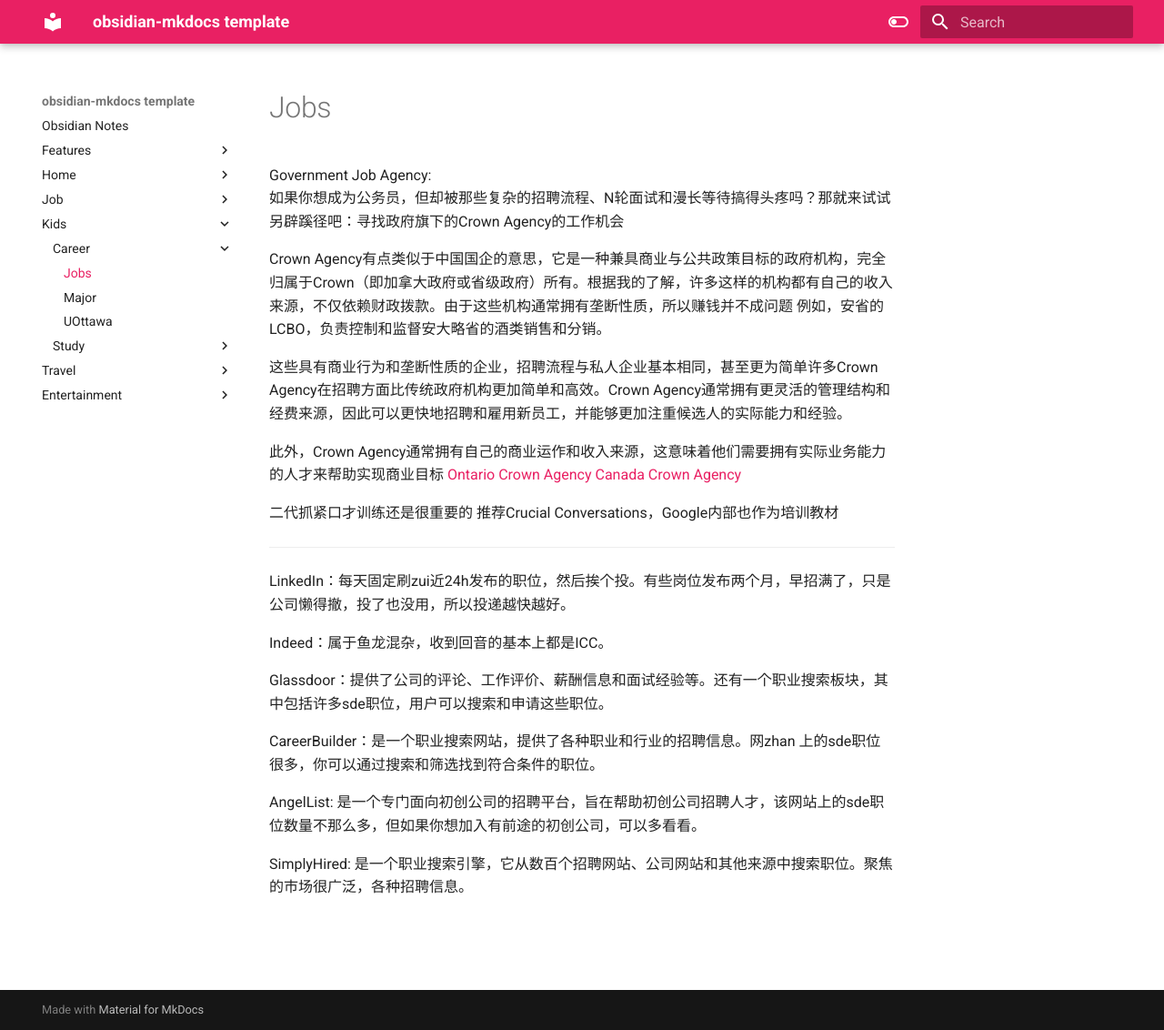
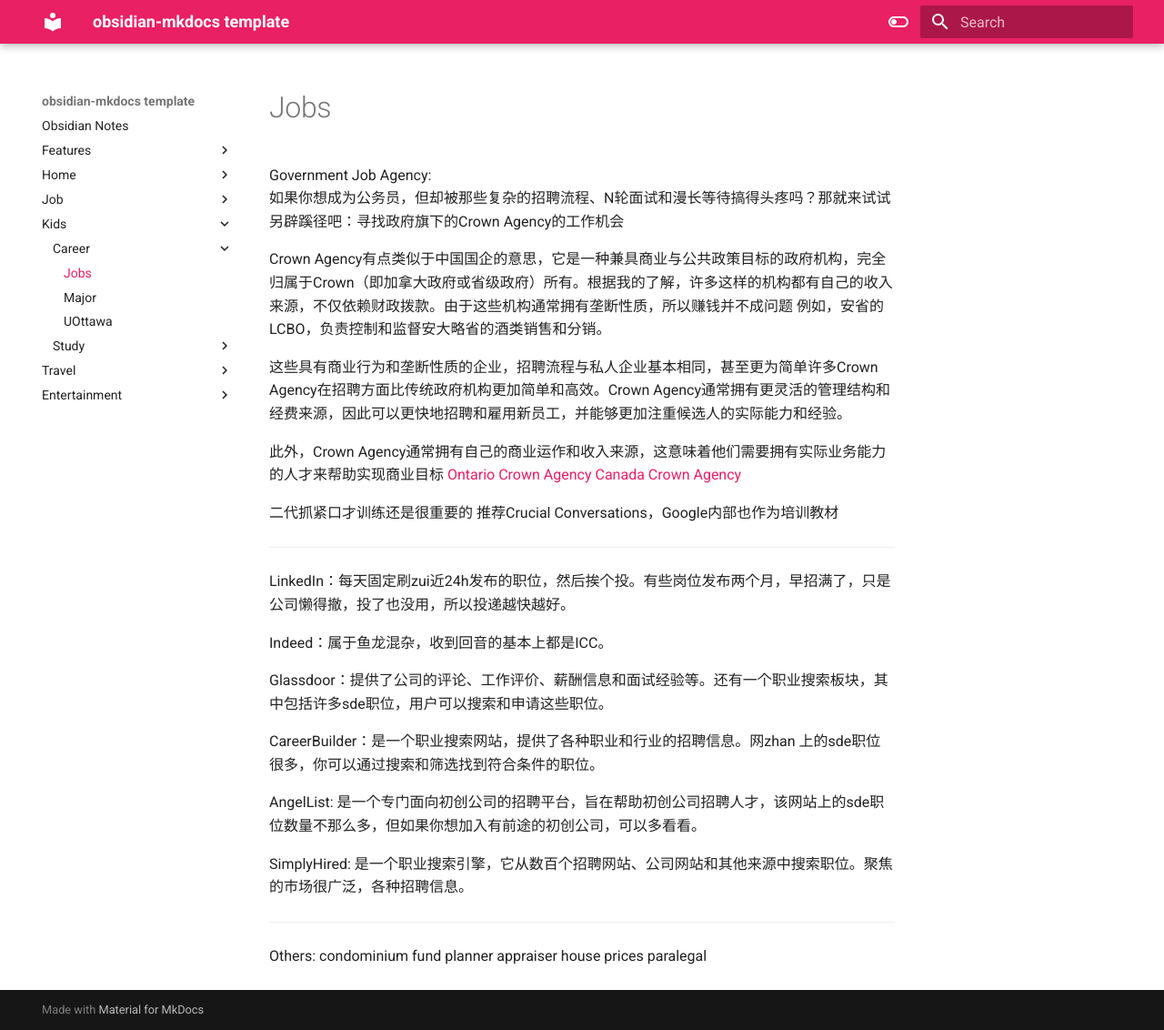
Before and after one commit to macsymgit/obsidian, an MkDocs documentation site: the page built from docs/Kids/Career/Jobs.md, in a window 1280 px wide and 1132 px high. Shown: the whole window at 91% size. Built offline with MkDocs 1.6.1 and Material for MkDocs 9.7.7, drawn with Linux system fonts in a browser that asks for light colours.

Commit message:
vault backup: 2023-10-08 23:22:18

```diff
--- a/docs/Kids/Career/Jobs.md
+++ b/docs/Kids/Career/Jobs.md
@@ -25,3 +25,9 @@ CareerBuilder：是一个职业搜索网站，提供了各种职业和行业的
 AngelList: 是一个专门面向初创公司的招聘平台，旨在帮助初创公司招聘人才，该网站上的sde职位数量不那么多，但如果你想加入有前途的初创公司，可以多看看。
 
 SimplyHired: 是一个职业搜索引擎，它从数百个招聘网站、公司网站和其他来源中搜索职位。聚焦的市场很广泛，各种招聘信息。
+
+---
+Others:
+condominium fund planner
+appraiser house prices
+paralegal
```
Also changed, not shown: 1 other file.
